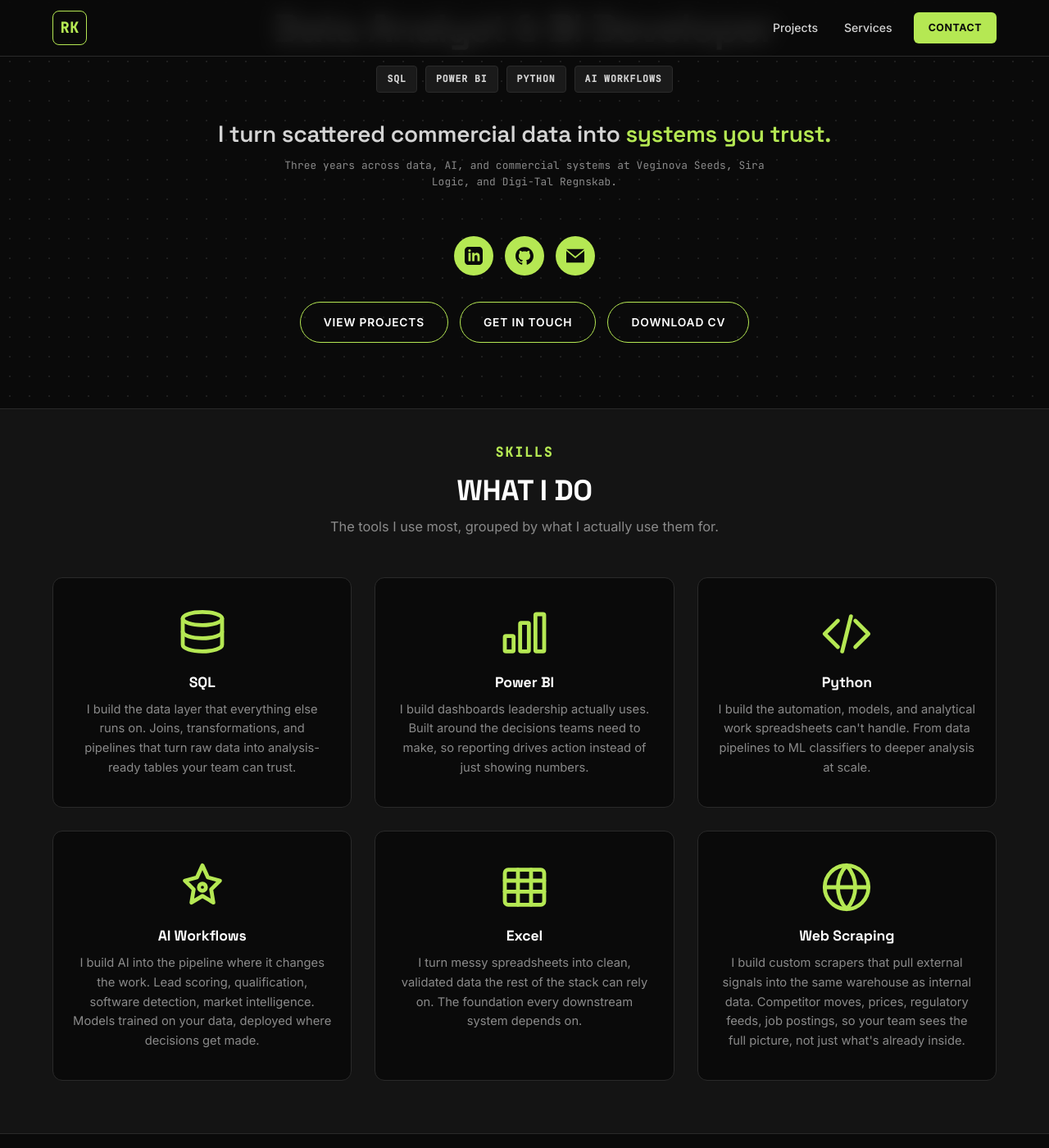
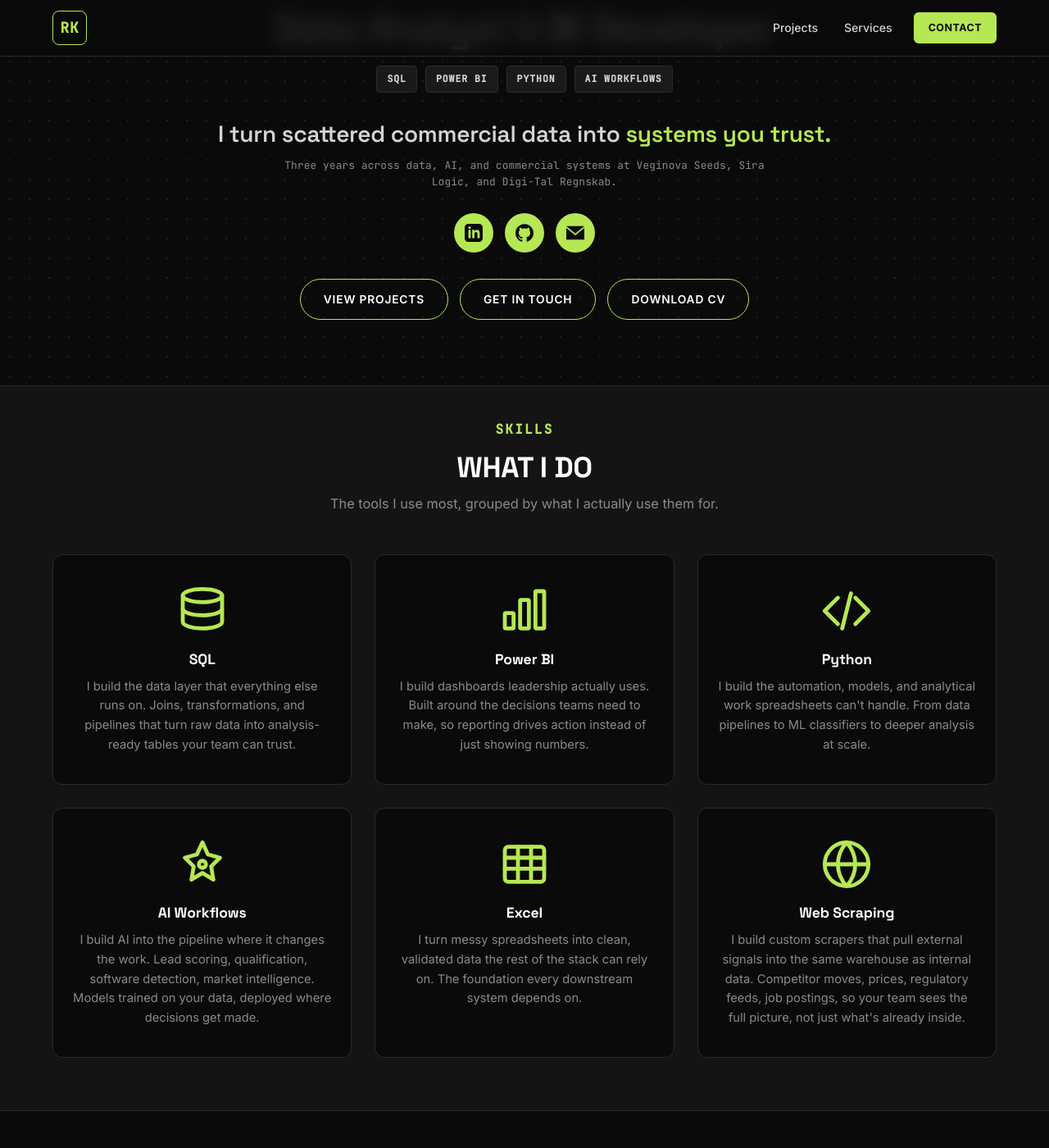
Before and after one commit to rasmuskampmann1998/rasmuskampmann.com, a Jekyll site: the page built from index.md, in a window 1280 px wide and 1400 px high, scrolled down 417 px. Shown: the whole window at 82% size. Built offline with Jekyll 4.4.1, drawn with Linux system fonts in a browser that asks for light colours.

Commit message:
Halve gap between hero background line and social icons (56px → 28px)

```diff
--- a/assets/css/main.scss
+++ b/assets/css/main.scss
@@ -1267,7 +1267,7 @@ section .section-sub {
     line-height: 1.55;
     letter-spacing: 0.01em;
     max-width: 640px;
-    margin: 0 auto 56px;
+    margin: 0 auto 28px;
     text-align: center;
   }
 
```
